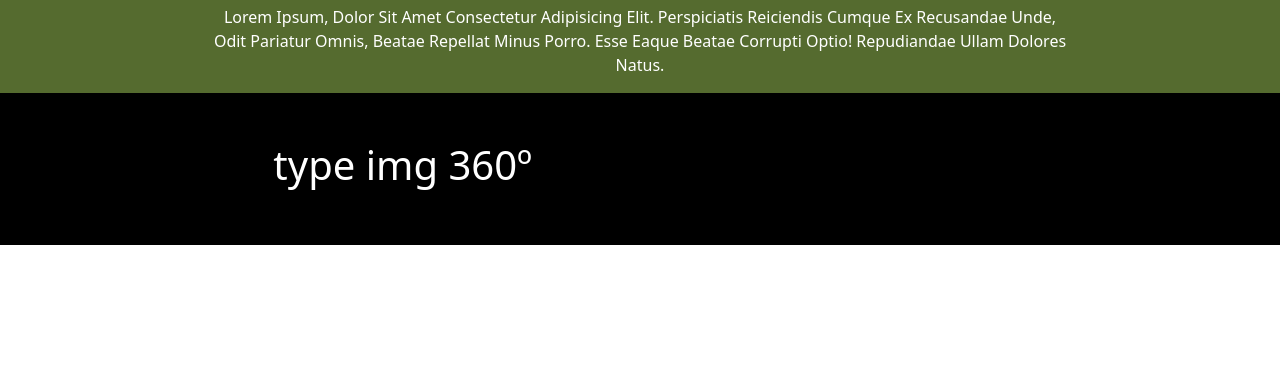
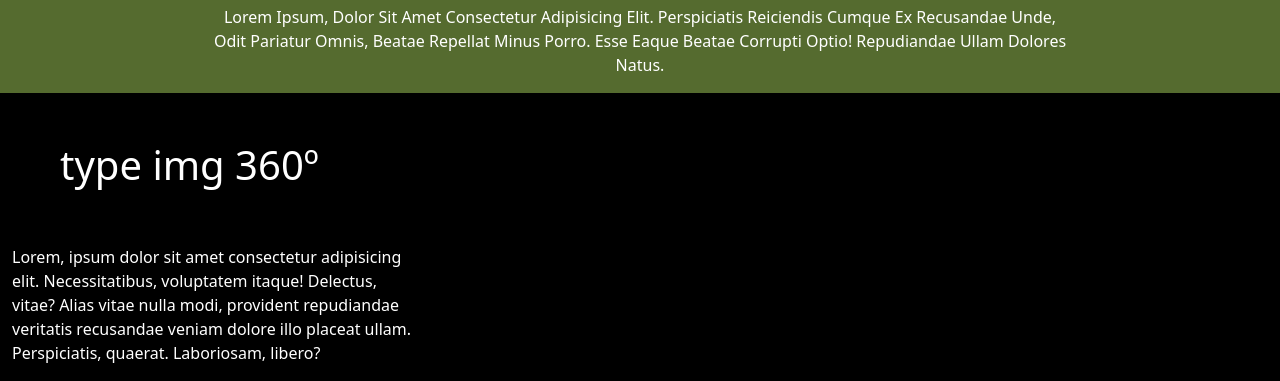
Before and after one commit to DAg2no/Experience-page, a plain HTML site: page index.html in a window 1280 px wide. Shown: the part 628-1009 px from the top of the page. Before the commit the page ends 873 px from the top, so only its background shows below. Drawn offline with nearby package versions, Linux system fonts and the light colour scheme.

Commit message:
projecto mejorado

```diff
--- a/index.html
+++ b/index.html
@@ -6,7 +6,7 @@
     <meta charset="UTF-8">
     <meta http-equiv="X-UA-Compatible" content="IE=edge">
     <meta name="viewport" content="width=device-width, initial-scale=1.0">
-    <title>experience page</title>
+  <title>RecDrone </title>
 </head>
 <body>
   <nav class="navbar navbar-expand-lg sticky-top bg-success">
@@ -74,12 +74,23 @@
 
 
             <div class="container-fluid text-white bg-black">
-            <div class="row d-flex justify-content-center">
-              <div class="col-xs-12 col-sm-6 col-md-6 col-lg-8">
+              <div class="row">
+                 <div class="d-flex justify-content-start">
+              <div class="col-xs-12 col-sm-6 col-md-6 col-lg-4">
                 <h1 class="p-5 fw-lighter">type img 360º</h1>
+            </div>
+
+              </div>
+              </div>
+              <div class="row d-flex justify-content-start">
+                <div class="col-xs-12 col-sm-6 col-md-6 col-lg-4">
+              <p class="text-start text-white">
+                Lorem, ipsum dolor sit amet consectetur adipisicing elit. Necessitatibus, voluptatem itaque! Delectus, vitae? Alias vitae nulla modi, provident repudiandae veritatis recusandae veniam dolore illo placeat ullam. Perspiciatis, quaerat. Laboriosam, libero?
+              </p>
+            </div>
               </div>
             </div>
-            </div>
+
 
 
 
```
